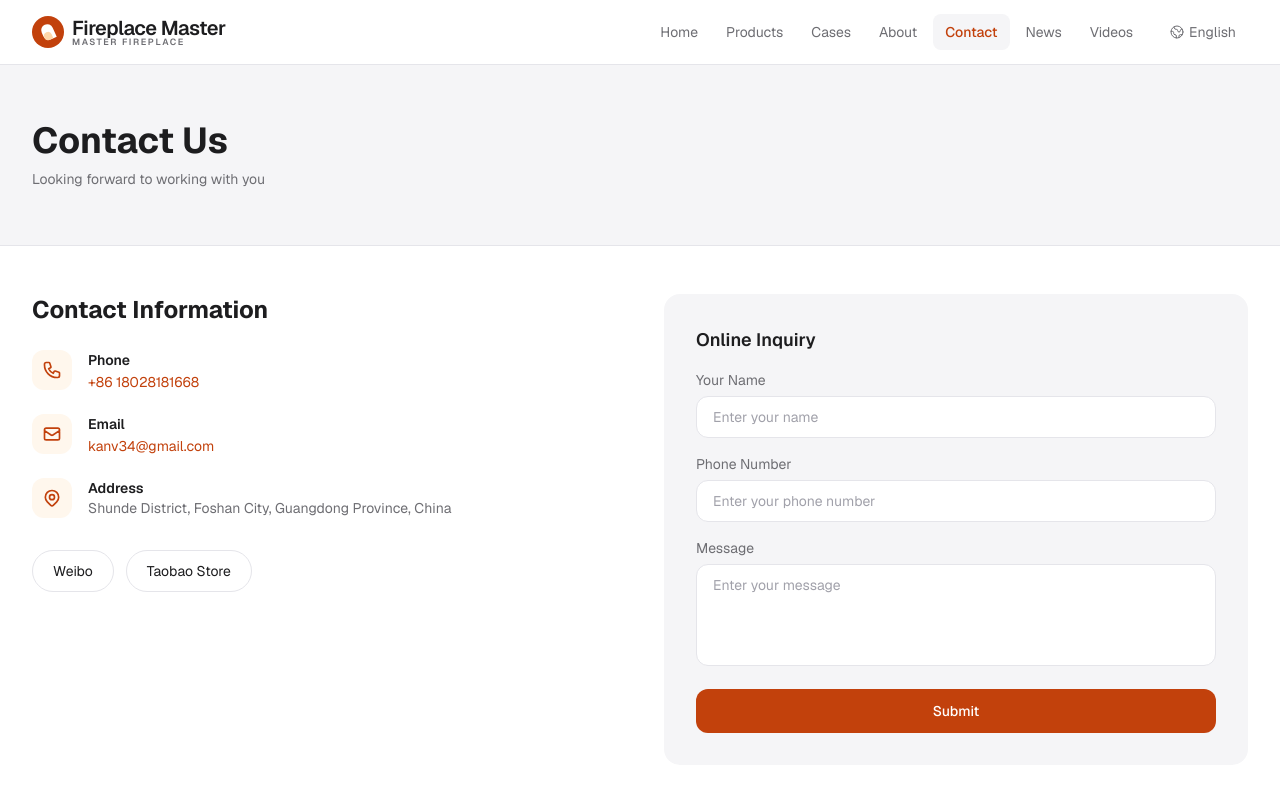
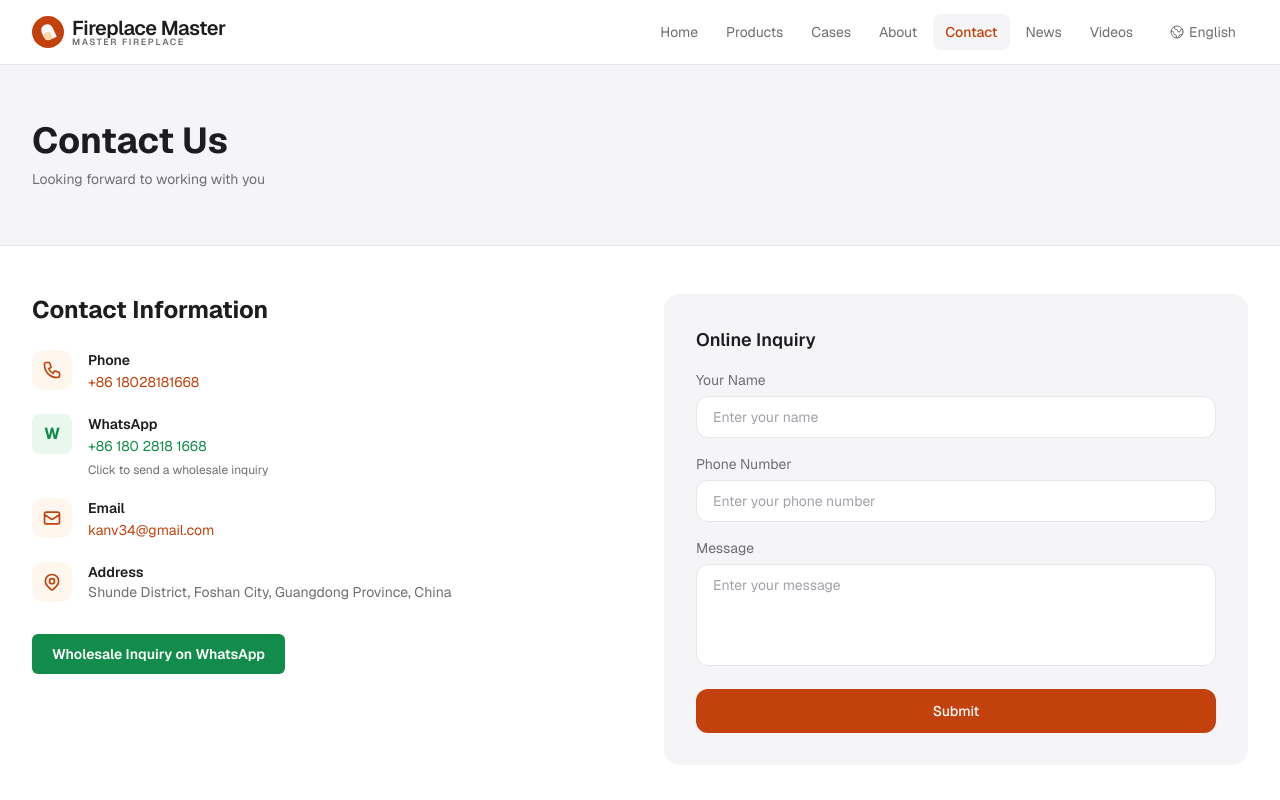
Before and after one commit to kanv34-bot/sfireplace, a Next.js app: page /en/contact in a window 1280 px wide. Shown: the top 800 px of the page. Built offline with nearby package versions, Linux system fonts and the light colour scheme.

Commit message:
Add WhatsApp wholesale contact links

```diff
--- a/src/app/[lang]/contact/page.tsx
+++ b/src/app/[lang]/contact/page.tsx
@@ -1,4 +1,7 @@
-import { getDictionary } from "@/lib/dictionary";
+import { getDictionary, localizedText } from "@/lib/dictionary";
+
+const whatsappUrl =
+  "https://wa.me/8618028181668?text=Hello%2C%20I%20am%20interested%20in%20your%20fireplace%20products.%20Please%20send%20me%20your%20wholesale%20catalog%20and%20quotation.";
 
 export default async function ContactPage({
   params,
@@ -46,6 +49,28 @@ export default async function ContactPage({
               </div>
 
               <div className="flex items-start gap-4">
+                <div className="w-10 h-10 rounded-[8px] bg-[#e9f8ef] flex items-center justify-center shrink-0 text-[#128c4a] font-bold">
+                  W
+                </div>
+                <div>
+                  <p className="text-sm font-semibold text-[#1d1d1f]">
+                    WhatsApp
+                  </p>
+                  <a
+                    href={whatsappUrl}
+                    target="_blank"
+                    rel="noopener noreferrer"
+                    className="text-sm text-[#128c4a] hover:text-[#0d6f3a] transition-colors"
+                  >
+                    +86 180 2818 1668
+                  </a>
+                  <p className="mt-1 text-xs text-[#6e6e73]">
+                    {localizedText(lang, "点击直接发送批发询价", "Click to send a wholesale inquiry")}
+                  </p>
+                </div>
+              </div>
+
+              <div className="flex items-start gap-4">
                 <div className="w-10 h-10 rounded-xl bg-[#fff7ed] flex items-center justify-center shrink-0">
                   <svg className="w-5 h-5 text-[#c2410c]" fill="none" stroke="currentColor" viewBox="0 0 24 24">
                     <path strokeLinecap="round" strokeLinejoin="round" strokeWidth={2} d="M3 8l7.89 5.26a2 2 0 002.22 0L21 8M5 19h14a2 2 0 002-2V7a2 2 0 00-2-2H5a2 2 0 00-2 2v10a2 2 0 002 2z" />
@@ -81,20 +106,12 @@ export default async function ContactPage({
 
             <div className="mt-8 flex flex-wrap gap-3">
               <a
-                href={`/${lang}`}
+                href={whatsappUrl}
                 target="_blank"
                 rel="noopener noreferrer"
-                className="inline-flex items-center gap-2 px-5 py-2.5 border border-[#e5e5ea] text-sm text-[#1d1d1f] rounded-full hover:bg-[#f5f5f7] transition-colors"
+                className="inline-flex items-center gap-2 px-5 py-2.5 bg-[#128c4a] text-sm font-semibold text-white rounded-[6px] hover:bg-[#0d6f3a] transition-colors"
               >
-                {t.weibo}
-              </a>
-              <a
-                href={`/${lang}`}
-                target="_blank"
-                rel="noopener noreferrer"
-                className="inline-flex items-center gap-2 px-5 py-2.5 border border-[#e5e5ea] text-sm text-[#1d1d1f] rounded-full hover:bg-[#f5f5f7] transition-colors"
-              >
-                {t.taobao}
+                {localizedText(lang, "WhatsApp 批发询价", "Wholesale Inquiry on WhatsApp")}
               </a>
             </div>
           </div>
--- a/src/app/[lang]/products/[id]/page.tsx
+++ b/src/app/[lang]/products/[id]/page.tsx
@@ -20,6 +20,9 @@ const mistImages = {
   module: "/media/products/mist-fireplace/mist-fireplace-module-detail.png",
   hotel: "/media/products/mist-fireplace/mist-fireplace-hotel-lounge.png",
 };
+
+const whatsappWholesaleUrl =
+  "https://wa.me/8618028181668?text=Hello%2C%20I%20am%20interested%20in%20the%20linear%20bio%20ethanol%20burner.%20Please%20send%20me%20your%20wholesale%20quotation%2C%20MOQ%2C%20and%20catalog.";
 
 const ethanolWholesaleModels = [
   {
@@ -565,10 +568,22 @@ export default async function ProductDetailPage({
                   ? localizedText(lang, "FOB 中国参考价；最终报价按型号、数量、包装及定制要求确认。", "Indicative FOB China price; final quote depends on model, quantity, packaging, and customization.")
                   : lang === "zh" ? "最终价格按尺寸、材质、火槽长度和批量数量确认。" : "Final price depends on size, material, burner length, and quantity."}
               </p>
-              <p className="text-xs text-[#ea580c] mt-1">+86 18028181668 | kanv34@gmail.com</p>
+              <p className="text-xs text-[#ea580c] mt-1">
+                WhatsApp: +86 180 2818 1668 | kanv34@gmail.com
+              </p>
             </div>
 
             <div className="mt-6 flex flex-wrap gap-3">
+              {isEthanol && (
+                <a
+                  href={whatsappWholesaleUrl}
+                  target="_blank"
+                  rel="noopener noreferrer"
+                  className="inline-flex items-center gap-2 px-6 py-3 bg-[#128c4a] text-white rounded-[6px] text-sm font-medium hover:bg-[#0d6f3a] transition-colors"
+                >
+                  {localizedText(lang, "WhatsApp 批发询价", "WhatsApp Wholesale Inquiry")}
+                </a>
+              )}
               <Link
                 href={`/${lang}/contact`}
                 className="inline-flex items-center gap-2 px-6 py-3 bg-[#c2410c] text-white rounded-[6px] text-sm font-medium hover:bg-[#ea580c] transition-colors shadow-lg shadow-[#c2410c]/20"
@@ -696,6 +711,9 @@ export default async function ProductDetailPage({
                   ))}
                 </div>
                 <div className="mt-6 flex flex-wrap gap-3">
+                  <a href={whatsappWholesaleUrl} target="_blank" rel="noopener noreferrer" className="inline-flex items-center rounded-[6px] bg-[#128c4a] px-5 py-3 text-sm font-semibold text-white hover:bg-[#0d6f3a]">
+                    {localizedText(lang, "通过 WhatsApp 获取报价", "Get a Quote on WhatsApp")}
+                  </a>
                   <Link href={`/${lang}/contact`} className="inline-flex items-center rounded-[6px] bg-[#c2410c] px-5 py-3 text-sm font-semibold text-white hover:bg-[#ea580c]">
                     {localizedText(lang, "发送采购数量，获取正式报价", "Send Quantity for a Formal Quote")}
                   </Link>
```
